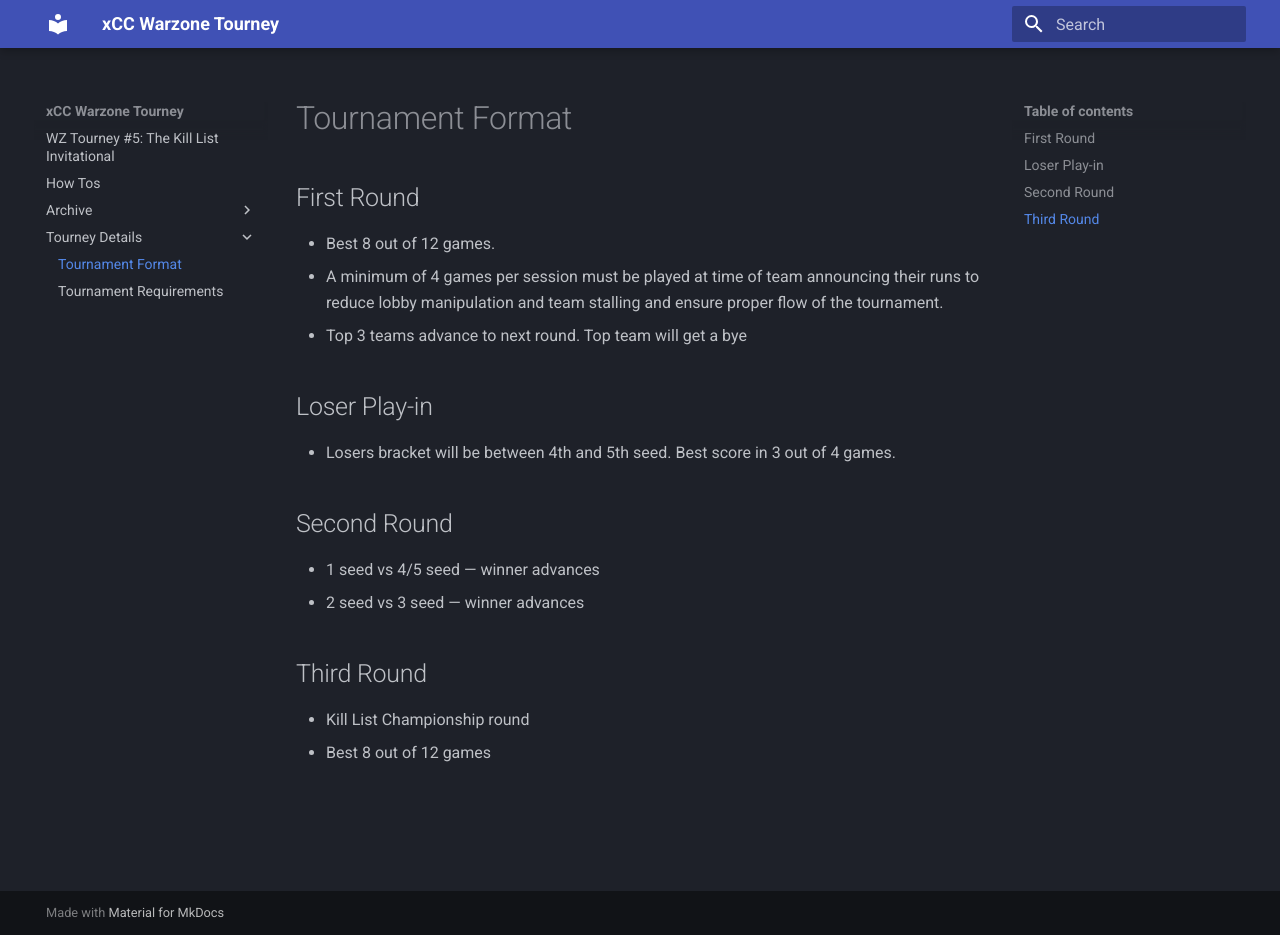
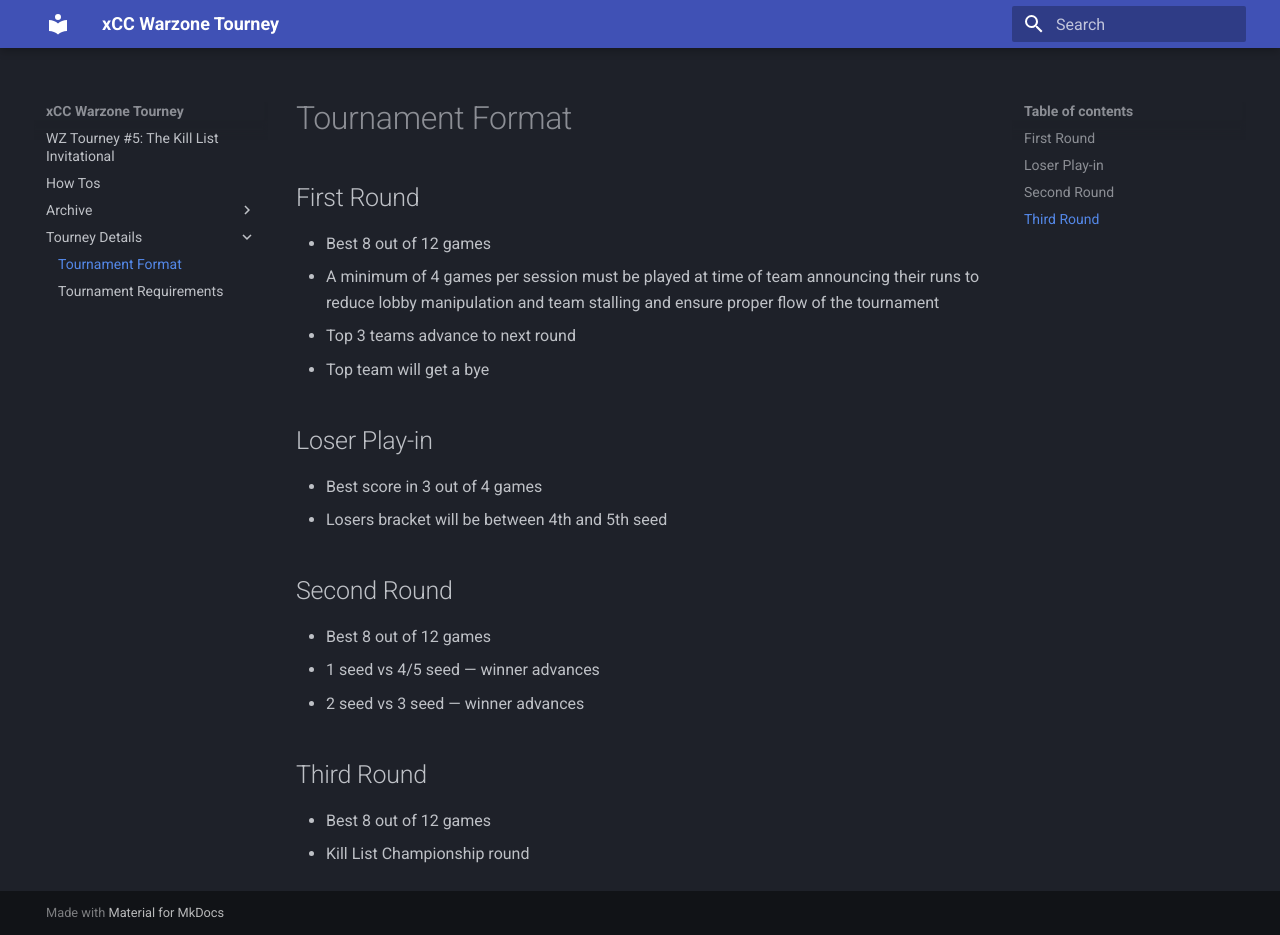
Before and after one commit to WZTourney/wztourney.github.io, an MkDocs documentation site: the page built from docs/Tourney Details/format.md, in a window 1280 px wide and 935 px high. Built offline with MkDocs 1.6.1 and Material for MkDocs 9.7.7, drawn with Linux system fonts in a browser that asks for light colours.

```diff
--- a/docs/Tourney Details/format.md
+++ b/docs/Tourney Details/format.md
@@ -2,20 +2,23 @@
 
 ## First Round
 
-- Best 8 out of 12 games.
-- A minimum of 4 games per session must be played at time of team announcing their runs to reduce lobby manipulation and team stalling and ensure proper flow of the tournament.
-- Top 3 teams advance to next round. Top team will get a bye
+- Best 8 out of 12 games
+- A minimum of 4 games per session must be played at time of team announcing their runs to reduce lobby manipulation and team stalling and ensure proper flow of the tournament
+- Top 3 teams advance to next round
+- Top team will get a bye
 
 ## Loser Play-in
 
-- Losers bracket will be between 4th and 5th seed. Best score in 3 out of 4 games.
+- Best score in 3 out of 4 games
+- Losers bracket will be between 4th and 5th seed
 
 ## Second Round
 
+- Best 8 out of 12 games
 - 1 seed vs 4/5 seed — winner advances
 - 2 seed vs 3 seed — winner advances
 
 ## Third Round
 
+- Best 8 out of 12 games
 - Kill List Championship round
-- Best 8 out of 12 games
```
Also changed, not shown: docs/index.md (+10 -5 lines).
